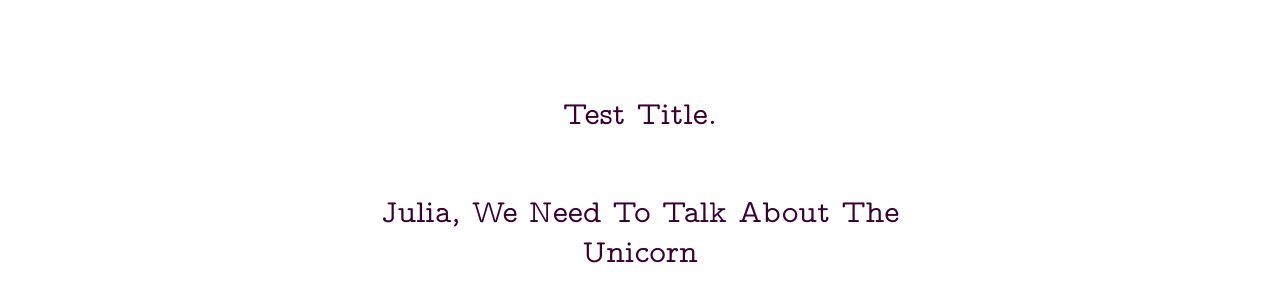
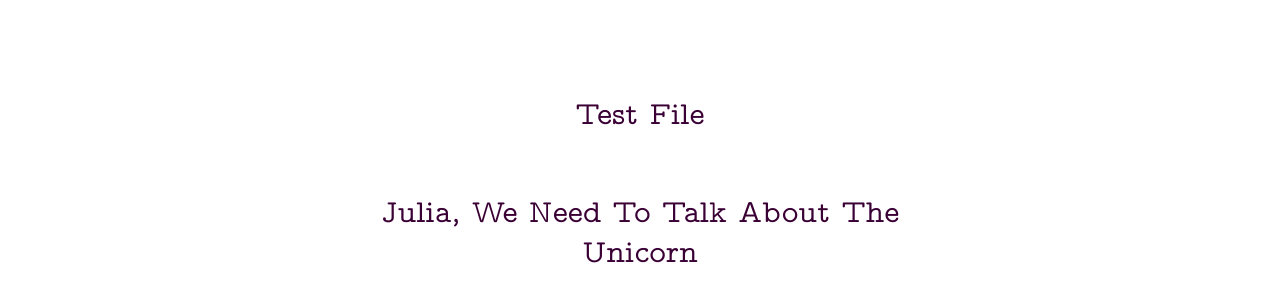
Before and after one commit to rjjiii/rjjiii.github.io, a Jekyll site: the page built from _posts/2020-12-06-test-file.md, in a window 1280 px wide and 900 px high. Shown: the part 176-470 px from the top of the window. Built offline with Jekyll 4.4.1, drawn with Linux system fonts in a browser that asks for light colours.

Commit message:
Update 2020-12-06-test-file.md

```diff
--- a/_posts/2020-12-06-test-file.md
+++ b/_posts/2020-12-06-test-file.md
@@ -1,6 +1,6 @@
 ---
 layout: post
-title: Test Title.
+title: null
 excerpt: <p>My unicorn was too anxious to leave the bedroom, and the vacuum cleaner was only making it worse. Every time I pushed the vacuum in his direction he would rear up onto his back hooves. There were less stained glass animals back here than in the rest of the apartment, but the unicorn had shuffled around and knocked his horn against the few owls that still dangled from the ceiling. They were all arcing on their taut chains, and brown bird-shaped stains scurried along the walls. He reared up so high that his horn punched into the ceiling, which was painted in mashed potato swirls that he had peppered with holes, so I gave up cleaning. I clicked the vacuum cleaner off and caught an owl as it swung near my head. Veins of metal branched through the beer-colored glass. I pulled my hands back slowly to let the owl sway gently in the air. I asked the unicorn, “You happy now?”</p>
 ---
 
```
